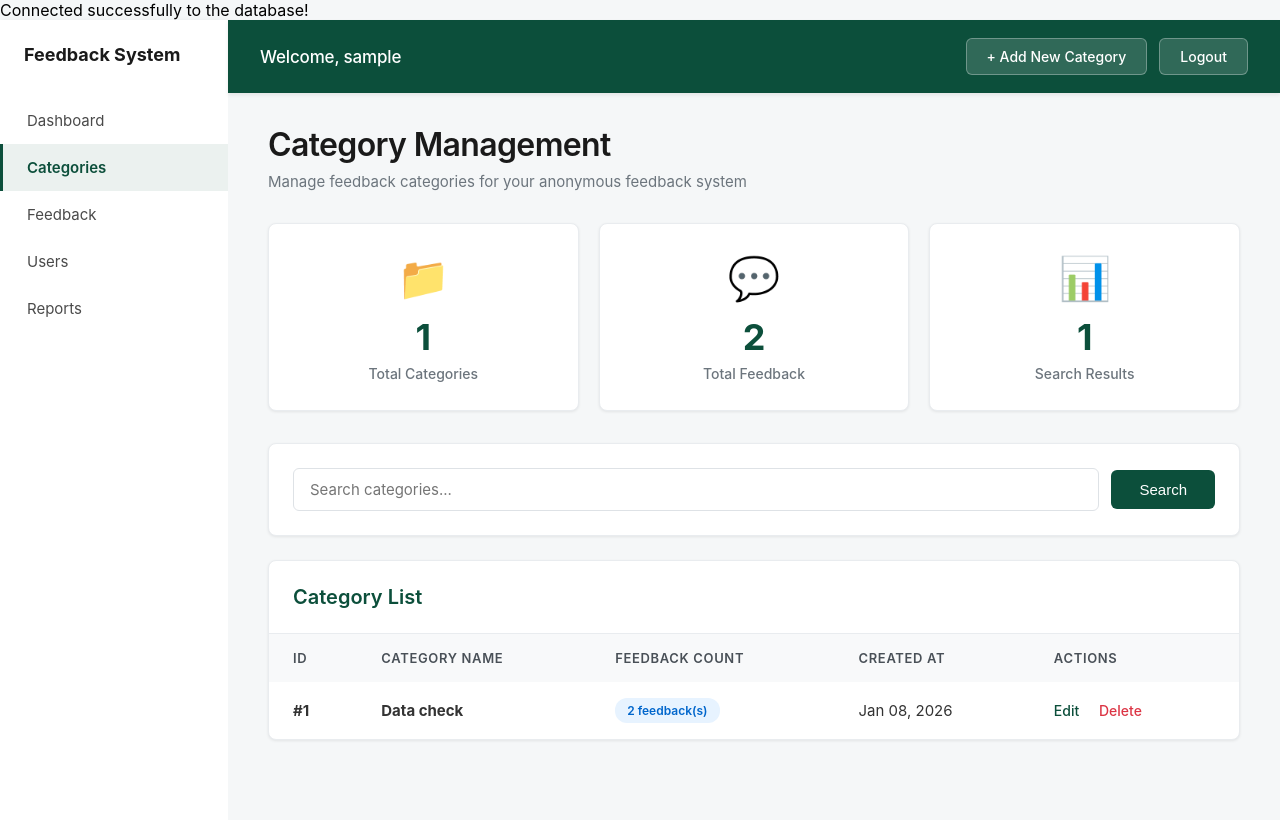
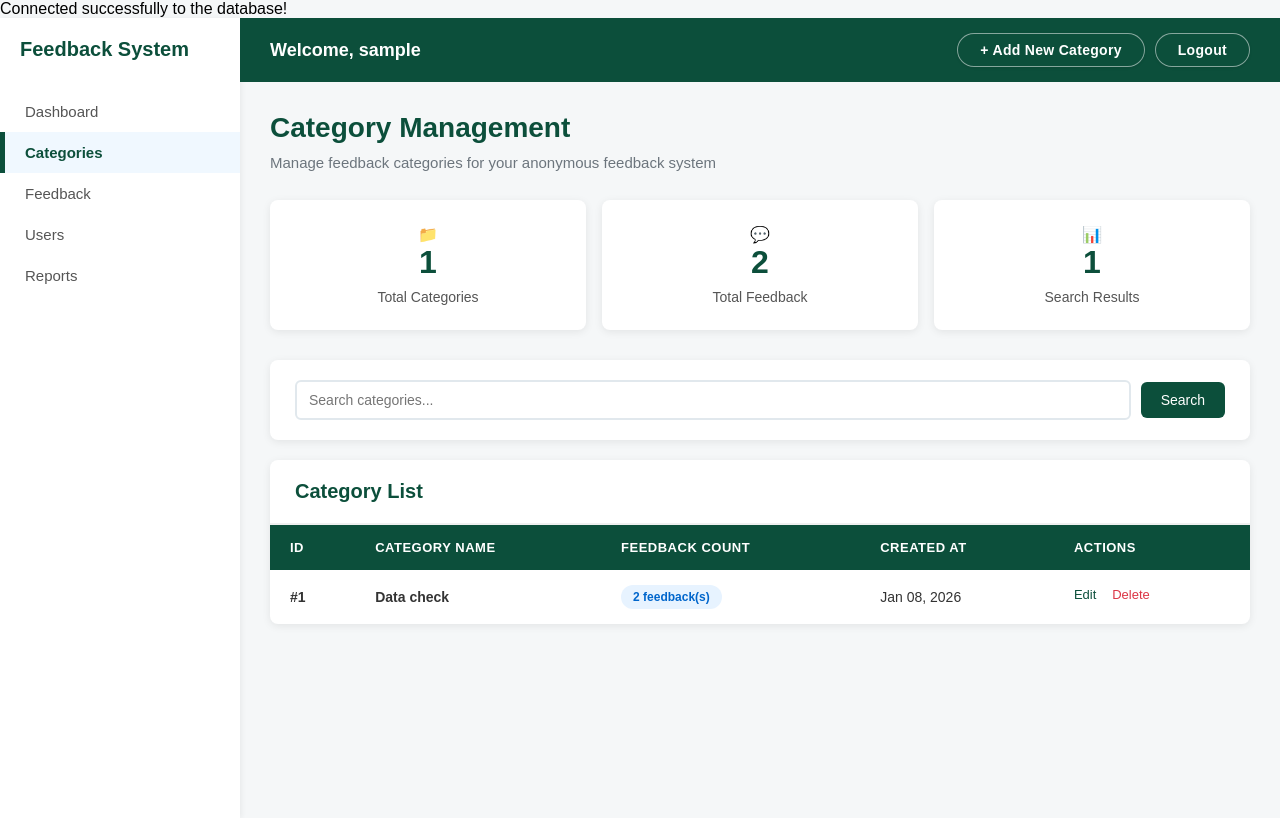
Before and after one commit to maha-shweta/Team-Echo, a PHP site: page /manage_category.php in a window 1280 px wide. Run offline with PHP 8.4, Linux system fonts and the light colour scheme; the visitor is signed in with stand-in values (Sample User, id 1); data comes from the database, SQL or seed files in the repository.

Commit message:
Update manage_category.css

```diff
--- a/category/manage_category.css
+++ b/category/manage_category.css
@@ -1,41 +1,57 @@
+/* ================================================
+   MANAGE CATEGORY CSS - UNIFIED DESIGN
+   ================================================ */
+
 * {
     margin: 0;
     padding: 0;
     box-sizing: border-box;
+    font-family: Arial, sans-serif;
 }
 
 body {
-    font-family: -apple-system, BlinkMacSystemFont, 'Segoe UI', Roboto, Oxygen, Ubuntu, Cantarell, sans-serif;
-    background: #f5f7f8;
+    background-color: #f5f7f8;
 }
 
-/* Color Variables */
+/* ================================================
+   COLOR VARIABLES
+   ================================================ */
 :root {
     --primary-green-dark: #0c4f3b;
     --accent-green-light: #32b25e;
     --pending-color: #f39c12;
+    --critical-color: #dc3545;
+    --high-priority-color: #fd7e14;
+    --text-dark: #333;
+    --text-muted: #6c757d;
+    --border-light: #e1e8ed;
+    --bg-white: #ffffff;
 }
 
-/* Main Layout */
+/* ================================================
+   LAYOUT STRUCTURE
+   ================================================ */
 .main-layout {
     display: flex;
     min-height: 100vh;
 }
 
-/* Sidebar */
+/* ================================================
+   SIDEBAR
+   ================================================ */
 .sidebar {
-    width: 228px;
-    background-color: #ffffff;
+    width: 240px;
+    background-color: var(--bg-white);
     box-shadow: 2px 0 5px rgba(0, 0, 0, 0.05);
-    padding: 0;
+    padding: 20px 0;
     flex-shrink: 0;
 }
 
 .system-title {
-    font-size: 18px;
+    font-size: 20px;
     font-weight: 700;
-    color: #1a1a1a;
-    padding: 24px 24px 32px 24px;
+    color: var(--primary-green-dark);
+    padding: 0 20px 30px 20px;
 }
 
 .nav-menu {
@@ -44,115 +60,167 @@ body {
 }
 
 .nav-item {
-    padding: 14px 24px;
+    padding: 12px 20px;
     text-decoration: none;
-    color: #4a4a4a;
+    color: #555;
     font-size: 15px;
-    font-weight: 400;
-    transition: background-color 0.15s, color 0.15s;
-    border-left: 3px solid transparent;
+    transition: background-color 0.2s, color 0.2s;
+    border-left: 5px solid transparent;
 }
 
 .nav-item.active {
-    background-color: rgba(12, 79, 59, 0.08);
+    background-color: #f0f8ff;
     color: var(--primary-green-dark);
     font-weight: 600;
     border-left-color: var(--primary-green-dark);
 }
 
 .nav-item:hover:not(.active) {
-    background-color: #f8f9fa;
-    color: #1a1a1a;
+    background-color: #f9f9f9;
 }
 
-/* Content Area */
+/* ================================================
+   MAIN CONTENT AREA
+   ================================================ */
 .content-area {
     flex-grow: 1;
     display: flex;
     flex-direction: column;
-    background: #f5f7f8;
 }
 
-/* Top Header */
+/* ================================================
+   TOP HEADER
+   ================================================ */
 .top-header {
     background-color: var(--primary-green-dark);
     color: white;
-    padding: 18px 32px;
+    padding: 15px 30px;
     display: flex;
     justify-content: space-between;
     align-items: center;
-    box-shadow: 0 2px 4px rgba(0,0,0,0.08);
 }
 
 .welcome-text {
-    font-size: 17px;
-    font-weight: 500;
-    letter-spacing: -0.01em;
+    font-size: 18px;
+    font-weight: 600;
 }
 
 .header-buttons {
     display: flex;
-    gap: 12px;
+    gap: 10px;
     align-items: center;
 }
 
+/* ================================================
+   BUTTONS
+   ================================================ */
 .logout-btn,
 .btn-header {
-    background-color: rgba(255, 255, 255, 0.15);
+    background-color: var(--primary-green-dark);
     color: #ffffff;
-    border: 1px solid rgba(255, 255, 255, 0.3);
-    padding: 9px 20px;
-    border-radius: 6px;
+    border: 1px solid rgba(255, 255, 255, 0.5);
+    padding: 8px 22px;
+    border-radius: 25px;
     font-size: 14px;
-    font-weight: 500;
+    font-weight: 600;
     cursor: pointer;
-    transition: all 0.2s ease;
+    letter-spacing: 0.3px;
+    box-shadow: 0 1px 3px rgba(0, 0, 0, 0.10);
+    transition: background-color 0.2s ease, box-shadow 0.2s ease;
     text-decoration: none;
     display: inline-block;
 }
 
 .logout-btn:hover,
 .btn-header:hover {
-    background-color: rgba(255, 255, 255, 0.25);
-    border-color: rgba(255, 255, 255, 0.4);
+    background-color: #085826;
+    box-shadow: 0 2px 6px rgba(0, 0, 0, 0.15);
 }
 
-/* Dashboard Content */
+.button {
+    padding: 10px 20px;
+    border-radius: 6px;
+    text-decoration: none;
+    font-weight: 500;
+    transition: all 0.3s ease;
+    display: inline-block;
+    border: none;
+    cursor: pointer;
+    font-size: 14px;
+}
+
+.btn-primary {
+    background: var(--primary-green-dark);
+    color: white;
+}
+
+.btn-primary:hover {
+    background: #085826;
+}
+
+.btn-success {
+    background: var(--accent-green-light);
+    color: white;
+}
+
+.btn-success:hover {
+    background: #28a047;
+}
+
+.btn-back {
+    background: white;
+    color: var(--primary-green-dark);
+    margin-bottom: 20px;
+    box-shadow: 0 2px 8px rgba(0, 0, 0, 0.08);
+    border: 2px solid var(--border-light);
+}
+
+.btn-back:hover {
+    transform: translateY(-2px);
+    box-shadow: 0 4px 12px rgba(0, 0, 0, 0.12);
+    border-color: var(--primary-green-dark);
+}
+
+/* ================================================
+   DASHBOARD CONTENT
+   ================================================ */
 .dashboard-content {
-    padding: 32px 40px;
-    max-width: 1400px;
+    padding: 30px;
+    max-width: 100%;
     width: 100%;
 }
 
-/* Page Header */
+/* ================================================
+   PAGE HEADER
+   ================================================ */
 .page-header {
-    margin-bottom: 32px;
+    margin-bottom: 25px;
 }
 
 .page-header h1 {
-    font-size: 32px;
-    color: #1a1a1a;
+    font-size: 28px;
+    font-weight: 700;
+    color: var(--primary-green-dark);
     margin-bottom: 8px;
-    font-weight: 600;
-    letter-spacing: -0.02em;
 }
 
 .page-header p {
-    color: #6c757d;
     font-size: 15px;
-    font-weight: 400;
+    color: var(--text-muted);
+    line-height: 1.5;
 }
 
-/* Messages */
+/* ================================================
+   MESSAGES
+   ================================================ */
 .message {
-    padding: 14px 18px;
-    margin-bottom: 24px;
-    border-radius: 6px;
+    padding: 15px 20px;
+    margin-bottom: 20px;
+    border-radius: 8px;
     display: flex;
     align-items: center;
     gap: 10px;
     animation: slideIn 0.3s ease;
-    font-size: 14px;
 }
 
 @keyframes slideIn {
@@ -169,133 +237,162 @@ body {
 .success {
     background-color: #d4edda;
     color: #155724;
-    border-left: 3px solid var(--accent-green-light);
+    border-left: 4px solid #28a745;
 }
 
 .error {
     background-color: #f8d7da;
     color: #721c24;
-    border-left: 3px solid #dc3545;
+    border-left: 4px solid var(--critical-color);
 }
 
-/* Statistics Cards */
+/* ================================================
+   STATISTICS CARDS
+   ================================================ */
 .stats-container {
     display: grid;
-    grid-template-columns: repeat(auto-fit, minmax(240px, 1fr));
-    gap: 20px;
-    margin-bottom: 32px;
+    grid-template-columns: repeat(auto-fit, minmax(220px, 1fr));
+    gap: 16px;
+    margin-bottom: 30px;
 }
 
 .stat-card {
-    background: white;
-    padding: 28px 24px;
+    background: var(--bg-white);
+    padding: 25px;
     border-radius: 8px;
-    box-shadow: 0 1px 3px rgba(0,0,0,0.08);
     text-align: center;
-    transition: transform 0.2s ease, box-shadow 0.2s ease;
-    border: 1px solid #e9ecef;
+    box-shadow: 0 2px 8px rgba(0, 0, 0, 0.08);
+    transition: transform 0.3s ease, box-shadow 0.3s ease;
 }
 
 .stat-card:hover {
-    transform: translateY(-2px);
-    box-shadow: 0 4px 12px rgba(0,0,0,0.12);
-}
-
-.stat-card .icon {
-    font-size: 42px;
-    margin-bottom: 12px;
+    transform: translateY(-3px);
+    box-shadow: 0 4px 12px rgba(0, 0, 0, 0.12);
 }
 
 .stat-card h3 {
-    font-size: 36px;
+    font-size: 32px;
+    margin-bottom: 8px;
+    font-weight: 700;
     color: var(--primary-green-dark);
-    margin-bottom: 6px;
-    font-weight: 700;
 }
 
 .stat-card p {
-    color: #6c757d;
+    color: #555;
     font-size: 14px;
     font-weight: 500;
 }
 
-/* Search Bar */
+/* ================================================
+   SEARCH CONTAINER
+   ================================================ */
 .search-container {
-    background: white;
-    padding: 24px;
+    display: flex;
+    gap: 15px;
+    margin-bottom: 20px;
+    padding: 20px 25px;
+    background-color: #ffffff;
     border-radius: 8px;
-    margin-bottom: 24px;
-    box-shadow: 0 1px 3px rgba(0,0,0,0.08);
-    border: 1px solid #e9ecef;
+    box-shadow: 0 2px 8px rgba(0, 0, 0, 0.08);
+    align-items: center;
+    flex-wrap: wrap;
 }
 
 .search-form {
     display: flex;
-    gap: 12px;
+    gap: 10px;
     align-items: center;
+    flex-wrap: wrap;
+    width: 100%;
 }
 
 .search-input {
-    flex: 1;
-    padding: 11px 16px;
-    border: 1px solid #dee2e6;
+    flex-grow: 1;
+    min-width: 250px;
+    padding: 10px 12px;
+    border: 2px solid var(--border-light);
     border-radius: 6px;
-    font-size: 15px;
-    transition: all 0.2s ease;
-    font-family: inherit;
+    font-size: 14px;
+    transition: border-color 0.3s ease;
 }
 
 .search-input:focus {
     outline: none;
     border-color: var(--primary-green-dark);
-    box-shadow: 0 0 0 3px rgba(12, 79, 59, 0.1);
 }
 
 .search-btn {
-    padding: 11px 28px;
-    background: var(--primary-green-dark);
+    padding: 10px 20px;
+    background-color: var(--primary-green-dark);
     color: white;
     border: none;
     border-radius: 6px;
+    font-size: 14px;
+    font-weight: 500;
     cursor: pointer;
-    font-weight: 500;
-    transition: all 0.2s ease;
-    font-size: 15px;
+    white-space: nowrap;
+    transition: background-color 0.3s ease;
 }
 
 .search-btn:hover {
-    background: #085826;
+    background-color: #085826;
 }
 
 .clear-search {
-    padding: 11px 24px;
-    background: #6c757d;
-    color: white;
+    padding: 10px 20px;
+    background-color: white;
+    color: var(--primary-green-dark);
+    border: 2px solid var(--primary-green-dark);
+    border-radius: 6px;
+    font-size: 14px;
+    font-weight: 500;
     text-decoration: none;
-    border-radius: 6px;
-    transition: all 0.2s ease;
-    display: flex;
-    align-items: center;
-    font-size: 15px;
-    font-weight: 500;
+    white-space: nowrap;
+    transition: all 0.3s ease;
+    display: inline-block;
 }
 
 .clear-search:hover {
-    background: #5a6268;
+    background-color: var(--primary-green-dark);
+    color: white;
 }
 
-/* Table */
+.add-user-btn {
+    padding: 10px 20px;
+    background-color: var(--accent-green-light);
+    color: white;
+    border: none;
+    border-radius: 6px;
+    font-size: 14px;
+    font-weight: 500;
+    cursor: pointer;
+    white-space: nowrap;
+    transition: background-color 0.3s ease;
+    text-decoration: none;
+    display: inline-block;
+}
+
+.add-user-btn:hover {
+    background-color: #28a047;
+}
+
+/* ================================================
+   TABLE CONTAINER
+   ================================================ */
 .table-container {
-    background: white;
+    background: var(--bg-white);
     border-radius: 8px;
-    box-shadow: 0 1px 3px rgba(0,0,0,0.08);
+    box-shadow: 0 2px 8px rgba(0, 0, 0, 0.08);
     overflow: hidden;
-    border: 1px solid #e9ecef;
+    margin-bottom: 30px;
 }
 
 .table-header {
-    padding: 24px;
-    border-bottom: 1px solid #e9ecef;
+    padding: 20px 25px;
+    border-bottom: 2px solid #f0f0f0;
+    display: flex;
+    justify-content: space-between;
+    align-items: center;
 }
 
 .table-header h2 {
@@ -304,43 +401,53 @@ body {
     font-weight: 600;
 }
 
+.results-count {
+    color: var(--text-muted);
+    font-size: 14px;
+    font-weight: 500;
+}
+
+/* ================================================
+   TABLE STYLING
+   ================================================ */
 table {
     width: 100%;
     border-collapse: collapse;
 }
 
-th, td {
-    padding: 16px 24px;
+th,
+td {
+    padding: 15px 20px;
     text-align: left;
 }
 
 th {
-    background: #f8f9fa;
-    color: #495057;
+    background: var(--primary-green-dark);
+    color: white;
     font-weight: 600;
     font-size: 13px;
     text-transform: uppercase;
-    letter-spacing: 0.05em;
+    letter-spacing: 0.5px;
 }
 
 td {
     border-bottom: 1px solid #f0f0f0;
-    color: #333;
-    font-size: 15px;
+    color: var(--text-dark);
+    font-size: 14px;
+    vertical-align: middle;
 }
 
-tbody tr {
-    transition: background-color 0.15s ease;
+tbody tr:last-child td {
+    border-bottom: none;
 }
 
 tbody tr:hover {
     background: #f8f9fa;
 }
 
-tbody tr:last-child td {
-    border-bottom: none;
-}
-
+/* ================================================
+   BADGES
+   ================================================ */
 .badge {
     display: inline-block;
     padding: 5px 12px;
@@ -354,13 +461,28 @@ tbody tr:last-child td {
     color: #0066cc;
 }
 
+.badge-resolved {
+    background: #d4edda;
+    color: #155724;
+}
+
+.badge-unresolved {
+    background: #fff3cd;
+    color: #856404;
+}
+
+/* ================================================
+   ACTION LINKS
+   ================================================ */
 .action-link {
     color: var(--primary-green-dark);
     text-decoration: none;
     font-weight: 500;
-    margin-right: 16px;
-    transition: color 0.2s ease;
-    font-size: 14px;
+    margin-right: 12px;
+    font-size: 13px;
+    transition: color 0.3s ease;
+    display: inline-block;
+    margin-bottom: 5px;
 }
 
 .action-link:hover {
```
Also changed, not shown: other parts of category/manage_category.css (+58 -30 lines).
